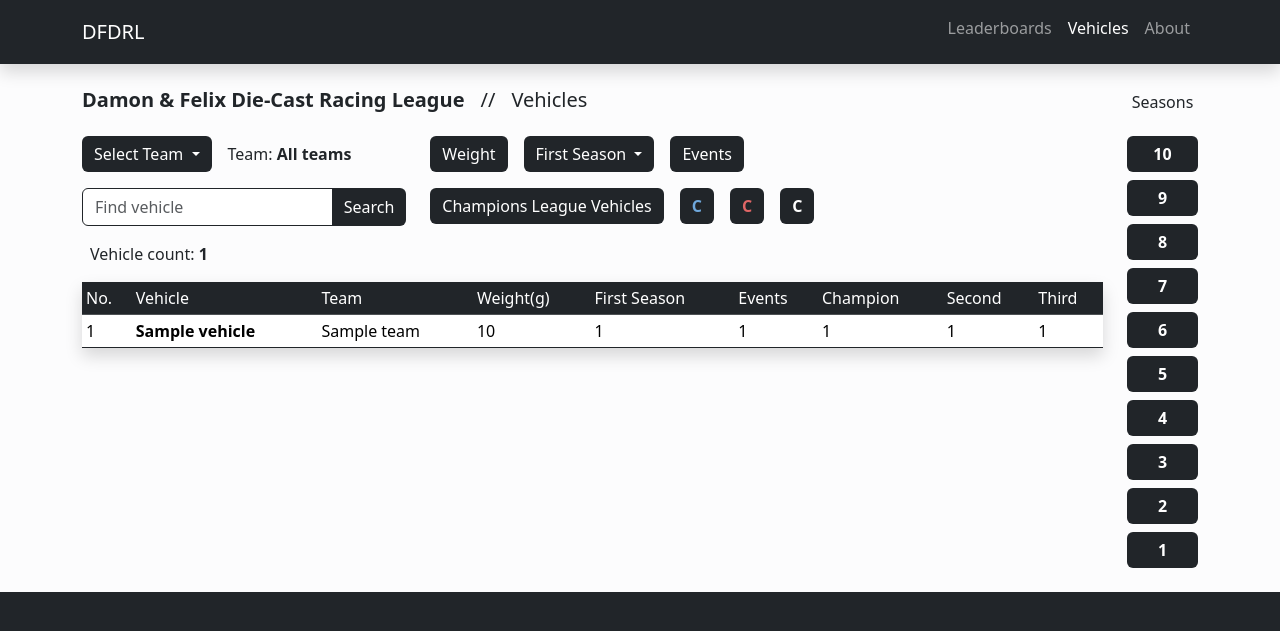
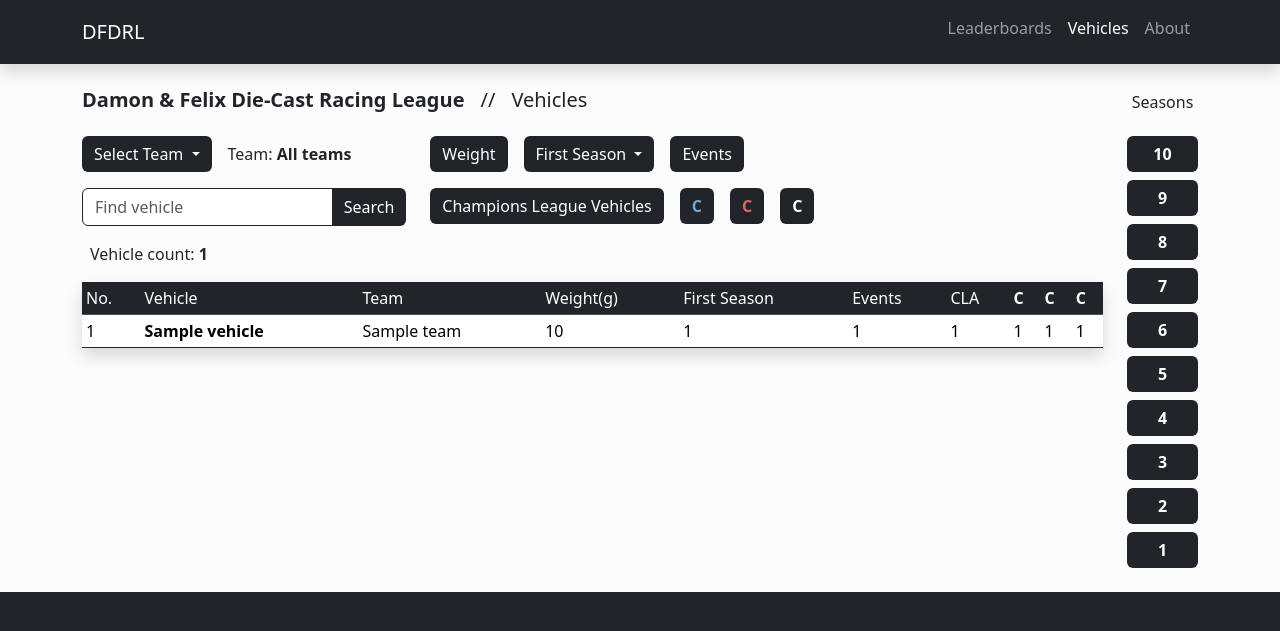
Before and after one commit to peterjungers/dfdrl, a Flask app: page /vehicles in a window 1280 px wide. Shown: the top 631 px of the page. Run offline with Flask 2, Linux system fonts and the light colour scheme; tables that the repository leaves empty hold one stand-in row (values such as "Sample post").

Commit message:
Added CLA to table at vehicles.html; further JS improvements

```diff
--- a/dfdrl/main/routes.py
+++ b/dfdrl/main/routes.py
@@ -52,9 +52,15 @@ def season(season_num):
 @main.route("/vehicles")
 def vehicles():
     title = "Vehicles"
+    # Count of all Champions League Appearances (CLA):
+    cla = func.count(ChampionsLeagueResult.vehicle).label("cla")
+
 
     league_vehicles = db.session.execute(
-                      select(Vehicle).order_by(Vehicle.name)
+                      select(Vehicle, cla)
+                      .outerjoin(ChampionsLeagueResult)
+                      .group_by(Vehicle.id)
+                      .order_by(Vehicle.name)
                       )
 
     return render_template("vehicles.html",
--- a/dfdrl/static/script.js
+++ b/dfdrl/static/script.js
@@ -51,6 +51,42 @@ function setAriaCurrent() {
 }
 
 
+// Adds count of vehicle row beneath "No." header in table at vehicles.html:
+function addCountColumn() {
+    const visibleRows = document.querySelectorAll("#vehicle-table tbody tr:not(.hidden)");
+    let count;
+
+    if (visibleRows.length === 0) {
+        count = 0;
+    } else {
+        const columnAmount = visibleRows[0].cells.length;
+
+        if (columnAmount === 10) {
+            visibleRows.forEach(row => {
+                row.deleteCell(0);
+            });
+        }
+
+        count = visibleRows.length;
+        for (let c = 0; c < count; c += 1) {
+            visibleRows[c].insertCell(0).innerText = c + 1;
+        }
+    }
+    showCount(count);
+}
+
+
+function showCount(count) {
+    const vehicleCount = document.querySelector("#vehicle-count");
+
+    if (count === 0) {
+        vehicleCount.innerText = "No results";
+    } else {
+        vehicleCount.innerText = count;
+    }
+}
+
+
 function getTeamRows() {
     const teamSelect = document.querySelectorAll(".team-select");
     const rows = document.querySelectorAll("#vehicle-table tbody tr");
@@ -89,80 +125,21 @@ function getTeamRows() {
 }
 
 
-// Adds count of vehicle row beneath "No." header in table at vehicles.html:
-function addCountColumn() {
-    const visibleRows = document.querySelectorAll("#vehicle-table tbody tr:not(.hidden)");
-    let count;
-
-    if (visibleRows.length === 0) {
-        count = 0;
-    } else {
-        const columnAmount = visibleRows[0].cells.length;
-
-        if (columnAmount === 9) {
-            visibleRows.forEach(row => {
-                row.deleteCell(0);
-            });
-        }
-
-        count = visibleRows.length;
-        for (let c = 0; c < count; c += 1) {
-            visibleRows[c].insertCell(0).innerText = c + 1;
-        }
-    }
-    showCount(count);
-}
-
-
-function showCount(count) {
-    const vehicleCount = document.querySelector("#vehicle-count");
-
-    if (count === 0) {
-        vehicleCount.innerText = "No results";
-    } else {
-        vehicleCount.innerText = count;
-    }
-}
-
-
 function findVehicle() {
     const findVehicleBtn = document.querySelector("#find-vehicle-btn");
     const findVehicleInput = document.querySelector("#find-vehicle");
     const selectedTeamBtn = document.querySelector("#selected-team-btn");
-    const vehicleTableRows = document.querySelectorAll("#vehicle-table tbody tr");
     const vehicleNames = document.querySelectorAll(".vehicle-name");
     let teamCSS;
 
     findVehicleBtn.addEventListener("click", (e) => {
-        e.preventDefault(); // Enter key causes page to reload
+        e.preventDefault(); // Without this, Enter key causes page to reload
 
-        if (selectedTeamBtn.classList.contains("damon")) {
-            teamCSS = "damon";
-        } else if (selectedTeamBtn.classList.contains("felix")) {
-            teamCSS = "felix";
-        } else if (selectedTeamBtn.classList.contains("ian")) {
-            teamCSS = "ian";
-        } else if (selectedTeamBtn.classList.contains("benny")) {
-            teamCSS = "benny";
-        } else if (selectedTeamBtn.classList.contains("peter")) {
-            teamCSS = "peter";
-        } else {
-            // For "All teams" search:
-            teamCSS = "";
-        }
+        teamCSS = getTeamCSS(selectedTeamBtn);
 
         if (findVehicleInput.value !== "") {
             if (selectedTeamBtn.classList.contains(teamCSS)) {
-                /* Reset team rows to visible in order to
-                search all vehicles of selected team: */
-                vehicleTableRows.forEach(row => {
-                    if (row.classList.contains(teamCSS)) {
-                        if (row.classList.contains("hidden")) {
-                            row.classList.toggle("hidden");
-                        }
-                    }
-                });
-
+                resetTeamRows(teamCSS);
                 /* For vehicles belonging to selected team,
                 hide row (the cell's parent element) if vehicle name
                 in table row doesn't match search input field: */
@@ -174,13 +151,8 @@ function findVehicle() {
                     }
                 });
             } else {
+                resetAllRows();
                 // "All teams" search:
-                vehicleTableRows.forEach(row => {
-                    if (row.classList.contains("hidden")) {
-                        row.classList.toggle("hidden");
-                    }
-                });
-
                 vehicleNames.forEach(cell => {
                     if (!cell.innerText.toLowerCase().includes(findVehicleInput.value.toLowerCase())) {
                         cell.parentElement.classList.toggle("hidden");
@@ -193,18 +165,119 @@ function findVehicle() {
 }
 
 
-function clearFindVehicleInput() {
-    const findVehicleInput = document.querySelector("#find-vehicle");
-    const teamSelect = document.querySelectorAll(".team-select");
+function orderByWeight() {
+    const weightBtn = document.querySelector("#weight-btn");
+    const vehicleTable = document.querySelector("#vehicle-table");
+    let switching = true;
 
-    teamSelect.forEach(item => {
-        item.addEventListener("click", () => {
-            findVehicleInput.value = "";
-        });
+    weightBtn.addEventListener("click", () => {
+        // Run loop until no switching is needed
+        while (switching) {
+            switching = false;
+            var rows = vehicleTable.rows;
+
+            // Loop to go through all rows
+            for (i = 1; i < rows.length - 1; i++) {
+                var Switch = false;
+                let dontSwitch = false;
+
+                // Fetch 2 elements that need to be compared
+                x = rows[i].getElementsByTagName("td")[3];
+                y = rows[i + 1].getElementsByTagName("td")[3];
+
+                // Check if 2 rows need to be switched
+                if (x.innerHTML !== "Unknown") {
+                    if (x.innerHTML < y.innerHTML) {
+
+                        // If yes, mark Switch as needed and break loop
+                        Switch = true;
+                        break;
+                    }
+                }
+
+            }
+            if (Switch) {
+                // Function to switch rows and mark switch as completed
+                rows[i].parentNode.insertBefore(rows[i + 1], rows[i]);
+                switching = true;
+            } else {
+                rows[i].parentNode.insertBefore(rows[i], rows[i + 1]);
+                switching = true;
+            }
+        }
+        addCountColumn();
     });
 }
 
 
+// function championsLeagueVehicle() {
+//     const clVehiclesBtn = document.querySelector("#cl-vehicles-btn");
+//     const vehicleTableRows = document.querySelectorAll("#vehicle-table tbody tr");
+//     const cla = document.querySelectorAll(".cla");
+//
+//     clVehiclesBtn.addEventListener("click", () => {
+//         cla.forEach(cell => {
+//             if (cell.innerText === "0") {
+//                 cell.parentElement.classList.toggle("hidden");
+//             }
+//         });
+//         addCountColumn();
+//     });
+// }
+
+
+function getTeamCSS(button) {
+    if (button.classList.contains("damon")) {
+        teamCSS = "damon";
+    } else if (button.classList.contains("felix")) {
+        teamCSS = "felix";
+    } else if (button.classList.contains("ian")) {
+        teamCSS = "ian";
+    } else if (button.classList.contains("benny")) {
+        teamCSS = "benny";
+    } else if (button.classList.contains("peter")) {
+        teamCSS = "peter";
+    } else {
+        // For "All teams" search:
+        teamCSS = "";
+    }
+
+    return teamCSS;
+}
+
+
+/*
+For a selected team, reset all team rows to visible
+in order to do new search of all vehicles of selected team:
+*/
+function resetTeamRows(teamCSS) {
+    vehicleTableRows = document.querySelectorAll("#vehicle-table tbody tr");
+
+    vehicleTableRows.forEach(row => {
+        if (row.classList.contains(teamCSS)) {
+            if (row.classList.contains("hidden")) {
+                row.classList.toggle("hidden");
+            }
+        }
+    });
+}
+
+
+function resetAllRows() {
+    vehicleTableRows = document.querySelectorAll("#vehicle-table tbody tr");
+
+    vehicleTableRows.forEach(row => {
+        if (row.classList.contains("hidden")) {
+            row.classList.toggle("hidden");
+        }
+    });
+}
+
+
+/*
+Sets all button background colors to team CSS
+and shows selected team text:
+*/
 function setSelectedTeam(teamCSS, team) {
     const selectedTeamBtn = document.querySelector("#selected-team-btn");
     const findVehicleBtn = document.querySelector("#find-vehicle-btn")
@@ -218,7 +291,7 @@ function setSelectedTeam(teamCSS, team) {
         if (findVehicleBtn.classList.contains(teamClass)) {
             findVehicleBtn.classList.remove(teamClass);
         }
-    })
+    });
 
     selectedTeamBtn.classList.add(`${teamCSS}`);
     findVehicleBtn.classList.add(`${teamCSS}`);
@@ -227,14 +300,17 @@ function setSelectedTeam(teamCSS, team) {
 }
 
 
+// Sitewide
 if (typeof active_page_season !== "undefined") {
     window.addEventListener("DOMContentLoaded", setTeamClass(active_page_season, team));
 }
 window.addEventListener("DOMContentLoaded", setAriaCurrent());
 
+// vehicles.html
 if (document.URL.includes("vehicles")) {
     window.addEventListener("DOMContentLoaded", addCountColumn());
     window.addEventListener("DOMContentLoaded", getTeamRows());
     window.addEventListener("DOMContentLoaded", findVehicle());
-    // window.addEventListener("DOMContentLoaded", clearFindVehicleInput());
+    window.addEventListener("DOMContentLoaded", orderByWeight());
+    // window.addEventListener("DOMContentLoaded", championsLeagueVehicle());
 }
--- a/dfdrl/static/style.css
+++ b/dfdrl/static/style.css
@@ -179,7 +179,7 @@ td.peter {
 
 .item-damon:active,
 .btn-dark.damon,
-.dropdown > .btn-dark.damon:active,
+.btn-dark.damon:active,
 .item-felix:active,
 .btn-dark.felix,
 .btn-dark.felix:active,
@@ -262,6 +262,10 @@ input:focus::placeholder {
         display: none;
     }
 
+    .wrap {
+        flex-wrap: wrap;
+    }
+
     .col-width {
         width: 96%;
     }
--- a/dfdrl/templates/vehicles.html
+++ b/dfdrl/templates/vehicles.html
@@ -22,7 +22,7 @@
             </div>
 
             <!-- Vehicle search -->
-            <form> <!-- Form tag allows Enter key usage -->
+            <form> {# Form tag allows Enter key usage for input text field #}
                 <div class="input-group">
                     <input id="find-vehicle" type="text" class="form-control fw-light border-dark" placeholder="Find vehicle" aria-label="Find vehicle">
                     <button id="find-vehicle-btn" class="btn btn-dark border-0 btn-other" type="submit">Search</button>
@@ -31,12 +31,12 @@
         </div>
 
         <div class="col-lg-8 col-md-7 col-sm-12">
-            <div class="d-flex gap-3 mb-3">
-
-                <button class="btn btn-dark border-0 btn-other">Weight</button>
-
+            <div class="d-flex gap-3 mb-3 wrap">
+                <!-- Weight search -->
+                <button id="weight-btn" class="btn btn-dark border-0 btn-other">Weight</button>
+                <!-- First Season search -->
                 <div class="dropdown">
-                    <button class="btn btn-dark border-0 dropdown-toggle btn-other" type="button" data-bs-toggle="dropdown" aria-expanded="false">
+                    <button id="first-season-btn" class="btn btn-dark border-0 dropdown-toggle btn-other" type="button" data-bs-toggle="dropdown" aria-expanded="false">
                         First Season
                     </button>
                     <ul class="dropdown-menu dropdown-menu-end fw-light border-dark dropdown-seasons">
@@ -52,15 +52,21 @@
                         <li><a class="dropdown-item fw-light text-center item-other" href="#">1</a></li>
                     </ul>
                 </div>
-
-                <button class="btn btn-dark border-0 btn-other">Events</button>
+                <!-- Events search -->
+                <button id="events-btn" class="btn btn-dark border-0 btn-other">Events</button>
             </div>
 
-            <div class="d-flex gap-3">
-                <button class="btn btn-dark border-0 btn-other">Champions League Vehicles</button>
-                <button class="btn btn-dark border-0 btn-other"><span class="fw-bold c-champion">C</span></button>
-                <button class="btn btn-dark border-0 btn-other"><span class="fw-bold c-second">C</span></button>
-                <button class="btn btn-dark border-0 btn-other"><span class="fw-bold c-third">C</span></button>
+            <div class="d-flex flex-column flex-sm-row gap-3">
+                <!-- Champions League Vehicles search -->
+                <div>
+                    <button id="cl-vehicles-btn" class="btn btn-dark border-0 btn-other">Champions League Vehicles</button>
+                </div>
+                <!-- Champion, Second, Third searches -->
+                <div class="d-flex gap-3">
+                    <button id="champion-btn" class="btn btn-dark border-0 btn-other"><span class="fw-bold c-champion">C</span></button>
+                    <button id="second-btn" class="btn btn-dark border-0 btn-other"><span class="fw-bold c-second">C</span></button>
+                    <button id="third-btn" class="btn btn-dark border-0 btn-other"><span class="fw-bold c-third">C</span></button>
+                </div>
             </div>
         </div>
     </div>
@@ -77,12 +83,13 @@
                 <th class="fw-normal" scope="col">No.</th>
                 <th class="fw-normal" scope="col">Vehicle</th>
                 <th class="d-none d-md-table-cell fw-normal" scope="col">Team</th>
-                <th class="fw-normal" scope="col">Weight(g)</th>
+                <th class="fw-normal galaxy-fold" scope="col">Weight(g)</th>
                 <th class="d-none d-lg-table-cell fw-normal" scope="col">First Season</th>
-                <th class="fw-normal" scope="col">Events</th>
-                <th class="d-none d-sm-table-cell fw-normal" scope="col">Champion</th>
-                <th class="d-none d-md-table-cell fw-normal" scope="col">Second</th>
-                <th class="d-none d-md-table-cell fw-normal" scope="col">Third</th>
+                <th class="fw-normal galaxy-fold" scope="col">Events</th>
+                <th class="d-none d-sm-table-cell fw-normal galaxy-fold" scope="col">CLA</th>
+                <th class="d-none d-lg-table-cell fw-bold c-champion" scope="col">C</th>
+                <th class="d-none d-lg-table-cell fw-bold c-second" scope="col">C</th>
+                <th class="d-none d-lg-table-cell fw-bold c-third" scope="col">C</th>
             </tr>
         </thead>
         <tbody>
@@ -91,15 +98,16 @@
                     <td class="fw-bold vehicle-name">{{ row.Vehicle.name }}</td>
                     <td class="d-none d-md-table-cell fw-light team-name">{{ row.Vehicle.team.name }}</td>
                     {% if row.Vehicle.weight %}
-                        <td class="fw-light">{{ row.Vehicle.weight }}</td>
+                        <td class="fw-light galaxy-fold">{{ row.Vehicle.weight }}</td>
                     {% else %}
-                        <td class="fw-light">Unknown</td>
+                        <td class="fw-light galaxy-fold">Unknown</td>
                     {% endif %}
                     <td class="d-none d-lg-table-cell fw-light">{{ row.Vehicle.first_season }}</td>
-                    <td class="fw-light">{{ row.Vehicle.event_appearances }}</td>
-                    <td class="d-none d-sm-table-cell fw-light">{{ row.Vehicle.champion }}</td>
-                    <td class="d-none d-md-table-cell fw-light">{{ row.Vehicle.second }}</td>
-                    <td class="d-none d-md-table-cell fw-light">{{ row.Vehicle.third }}</td>
+                    <td class="fw-light galaxy-fold">{{ row.Vehicle.event_appearances }}</td>
+                    <td class="d-none d-sm-table-cell fw-light cla">{{ row.cla }}</td>
+                    <td class="d-none d-lg-table-cell fw-light">{{ row.Vehicle.champion }}</td>
+                    <td class="d-none d-lg-table-cell fw-light">{{ row.Vehicle.second }}</td>
+                    <td class="d-none d-lg-table-cell fw-light">{{ row.Vehicle.third }}</td>
                 </tr>
             {% endfor %}
         </tbody>
```
